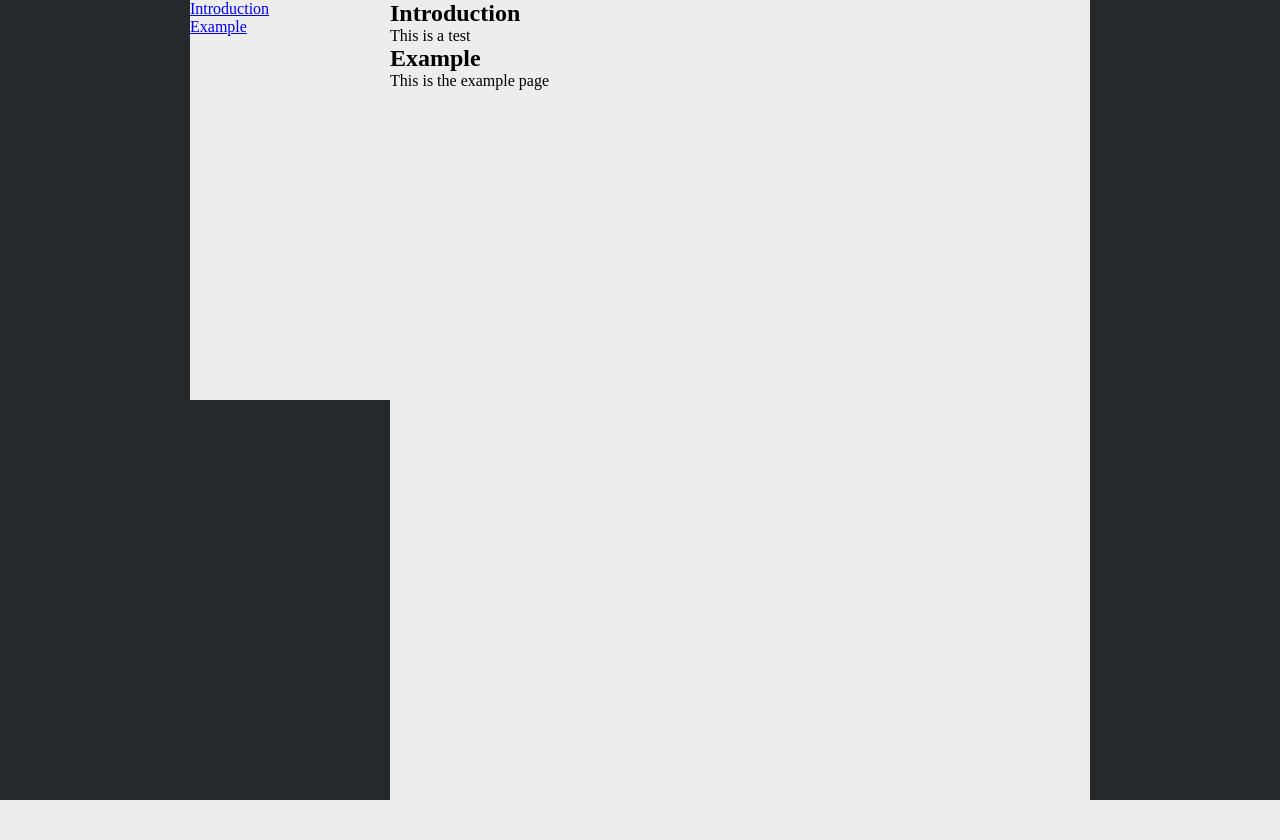
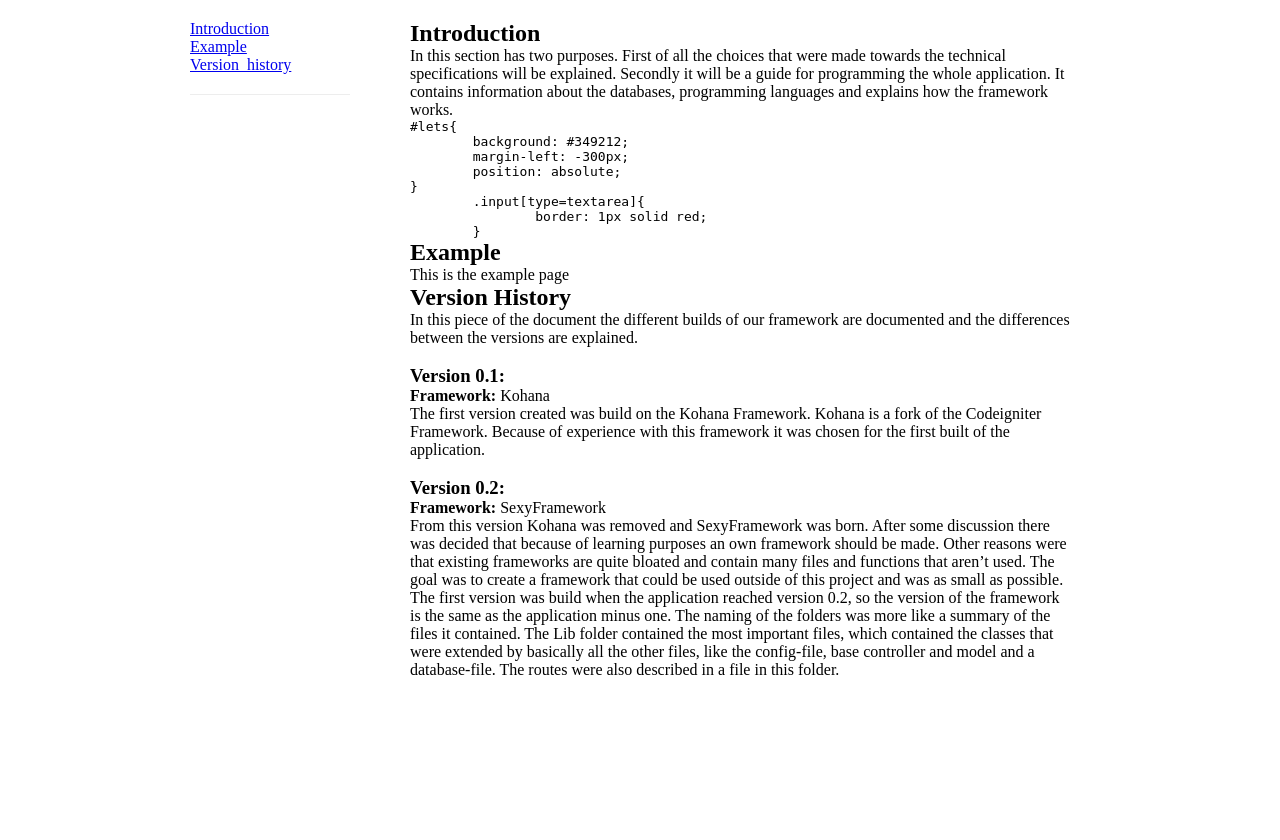
Before and after one commit to Vinze/menukaarten-docs, a PHP site: page / in a window 1280 px wide. Before the commit the page ends 800 px from the top, so only its background shows below. Run offline with PHP 8.4, Linux system fonts and the light colour scheme.

Commit message:
Added Version History, some changes to style and introduction

```diff
--- a/assets/css/main.css
+++ b/assets/css/main.css
@@ -1,12 +1,11 @@
 body{
 	height:	100%;
 	width: 100%;
-	background: #26292c;
 }
 	#menu{
-		width: 200px;
-		height: 400px;
-		background: #EDEDED;
+		width: 160px;
+		padding: 20px 0px;
+		border-bottom: 1px solid #EDEDED;
 		position: absolute;
 		left: 50%;
 		margin-left: -450px;
@@ -21,12 +20,12 @@
 					text-transform:capitalize;
 				}
 	#container{
-		width: 700px;
+		padding: 20px;
+		width: 660px;
 		height: 100%;
 		position: absolute;
 		left: 50%;
 		margin-left: -250px;
-		background: #EDEDED;
 	}
 		#container .section{
 
--- a/assets/css/shCore.css
+++ b/assets/css/shCore.css
@@ -47,7 +47,7 @@
   font-family: "Consolas", "Bitstream Vera Sans Mono", "Courier New", Courier, monospace !important;
   font-weight: normal !important;
   font-style: normal !important;
-  font-size: 1em !important;
+  font-size: 13px !important;
   min-height: inherit !important;
   min-height: auto !important;
 }
@@ -58,6 +58,7 @@
   position: relative !important;
   overflow: auto !important;
   font-size: 1em !important;
+  padding: 8px 0 !important;
 }
 .syntaxhighlighter.source {
   overflow: hidden !important;
--- a/index.html
+++ b/index.html
@@ -7,7 +7,6 @@
 	<link rel="stylesheet" type="text/css" href="assets/css/print.css" media="print">
 	<link rel="stylesheet" type="text/css" href="assets/css/shCore.css" media="screen,print">
 	<link rel="stylesheet" type="text/css" href="assets/css/shThemeDefault.css" media="screen,print">
-	<link rel="stylesheet" type="text/css" href="assets/css/shThemeMidnight.css" media="screen,print">
 	<script type="text/javascript" src="http://code.jquery.com/jquery-latest.min.js"></script>
 	<script type="text/javascript" src="assets/js/shCore.js"></script>
 	<script type="text/javascript" src="assets/js/shBrushCss.js"></script>
@@ -16,7 +15,7 @@
 	<script type="text/javascript" src="assets/js/shBrushSql.js"></script>
 	<script type="text/javascript">
 		$(function(){
-			var pages = ['introduction', 'example'];
+			var pages = ['introduction', 'example', 'version_history'];
 
 			$.each(pages, function(index, page) {
 
@@ -40,6 +39,9 @@
 <div id="container">
 </div>
 <script type="text/javascript">
+	console.log(SyntaxHighlighter.defaults['brush']);
+	SyntaxHighlighter.defaults['gutter'] = false;
+	SyntaxHighlighter.defaults['toolbar'] = false;
 	SyntaxHighlighter.all();
 </script>
 </body>
--- a/pages/introduction.html
+++ b/pages/introduction.html
@@ -1,2 +1,14 @@
 <h2>Introduction</h2>
-This is a test
+<p>
+In this section has two purposes. First of all the choices that were made towards the technical specifications will be explained. Secondly it will be a guide for programming the whole application. It contains information about the databases, programming languages and explains how the framework works.<p>
+
+<pre class="brush: css">
+#lets{
+	background: #349212;
+	margin-left: -300px;
+	position: absolute;
+}
+	.input[type=textarea]{
+		border: 1px solid red;
+	}
+</pre>
--- /dev/null
+++ b/pages/version_history.html
@@ -0,0 +1,14 @@
+<h2>Version History</h2>
+<p>In this piece of the document the different builds of our framework are documented and the differences between the versions are explained.</p>
+<br />
+<h3>Version 0.1:</h3>
+<strong>Framework:</strong> Kohana<br />
+<p>The first version created was build on the Kohana Framework. Kohana is a fork of the Codeigniter Framework. Because of experience with this framework it was chosen for the first built of the application.</p>
+
+<br />
+<h3>Version 0.2:</h3>
+<strong>Framework:</strong> SexyFramework<br />
+
+<p>From this version Kohana was removed and SexyFramework was born. After some discussion there was decided that because of learning purposes an own framework should be made. Other reasons were that existing frameworks are quite bloated and contain many files and functions that aren’t used. The goal was to create a framework that could be used outside of this project and was as small as possible.<p>
+
+<p>The first version was build when the application reached version 0.2, so the version of the framework is the same as the application minus one. The naming of the folders was more like a summary of the files it contained. The Lib folder contained the most important files, which contained the classes that were extended by basically all the other files, like the config-file, base controller and model and a database-file. The routes were also described in a file in this folder.<p>
```
